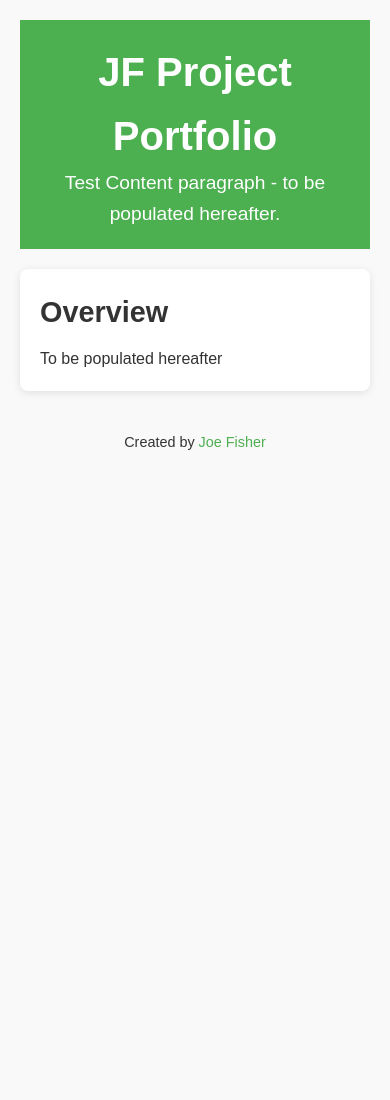
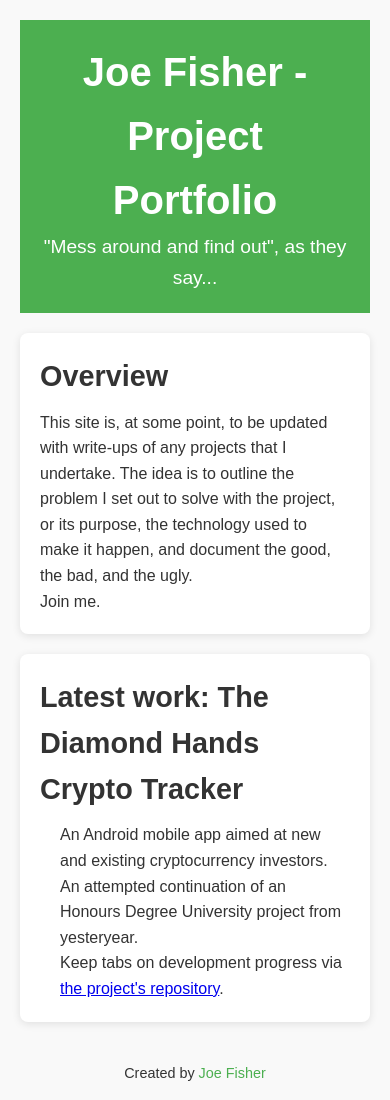
Before and after one commit to jfisher8/jfisher8.github.io, a plain HTML site: page index.html in a window 390 px wide. Before the commit the page ends 844 px from the top, so only its background shows below. Drawn offline with Linux system fonts and the light colour scheme.

Commit message:
Adds content skeleton for mobile app project

```diff
--- a/index.html
+++ b/index.html
@@ -10,14 +10,21 @@
 <body>
 
   <header>
-    <h1>JF Project Portfolio</h1>
-    <p>Test Content paragraph - to be populated hereafter.</p>
+    <h1>Joe Fisher - Project Portfolio</h1>
+    <p>"Mess around and find out", as they say...</p>
   </header>
 
   <main>
     <section class="overview">
       <h2>Overview</h2>
-      <p>To be populated hereafter</p>
+      <p>This site is, at some point, to be updated with write-ups of any projects that I undertake. The idea is to outline the problem I set out to solve with the project, or its purpose, the technology used to make it happen, and document the good, the bad, and the ugly.</p>
+      <p>Join me.</p>
+    </section>
+    <section>
+      <h2>Latest work: The Diamond Hands Crypto Tracker</h2>
+      <ul>An Android mobile app aimed at new and existing cryptocurrency investors.</ul>
+      <ul>An attempted continuation of an Honours Degree University project from yesteryear.</ul>
+      <ul>Keep tabs on development progress via <a href="https://github.com/jfisher8/Diamond-Hands-Crypto-Tracker" target="_blank">the project's repository</a>.</ul>
     </section>
   </main>
 
```
